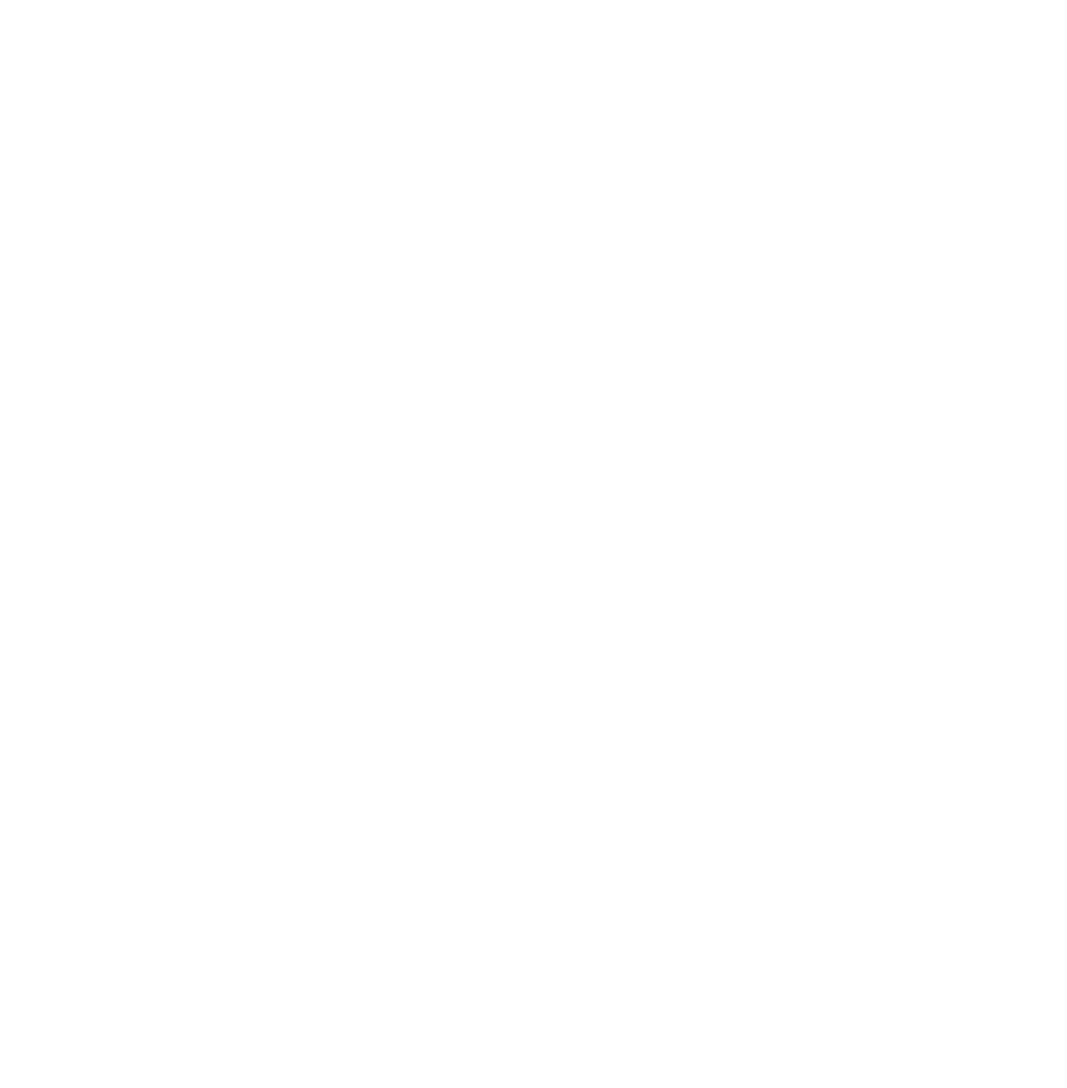
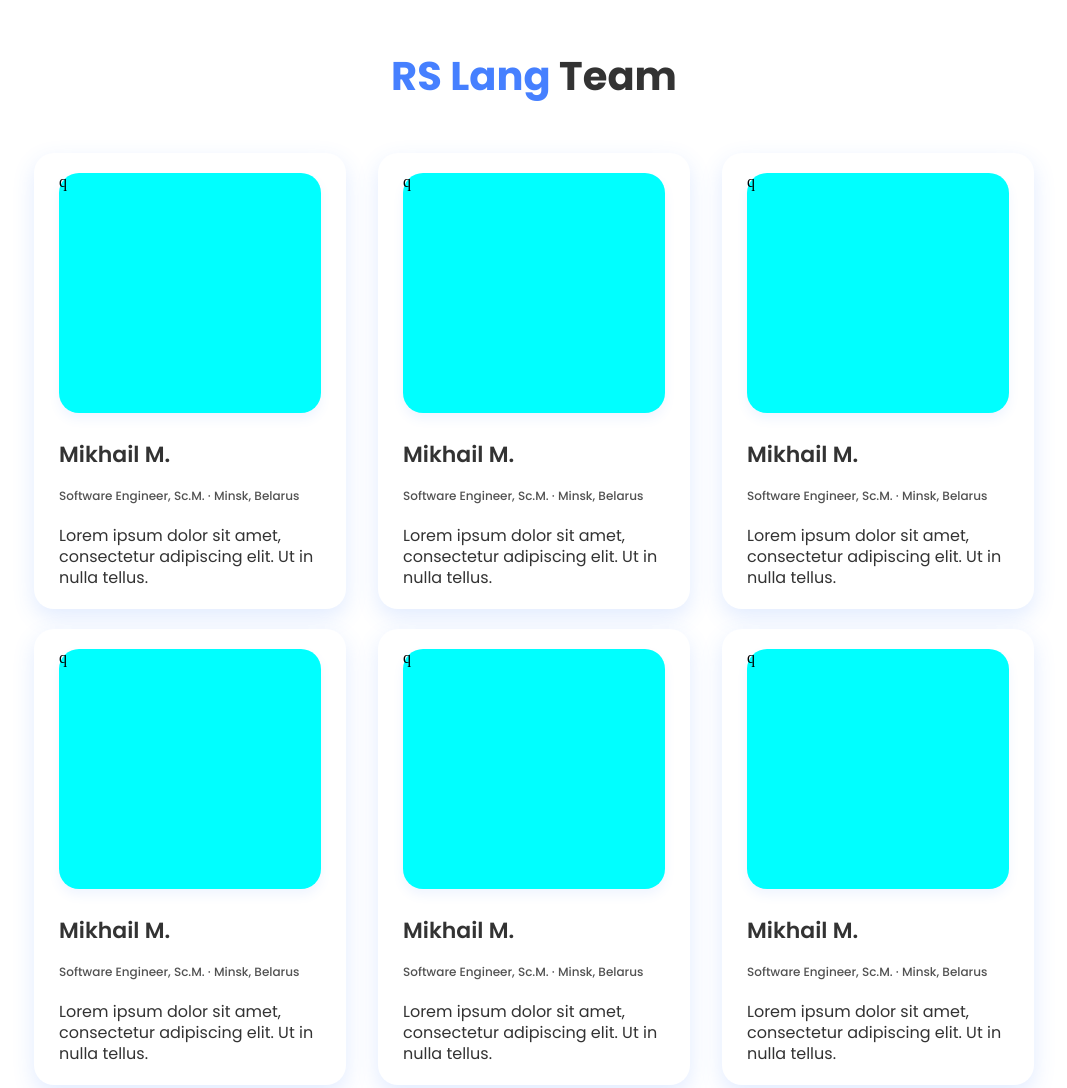
Before and after one commit to MikhailMasny/rslang, a website built with webpack: page src/assets/pages/team.html in a window 1280 px wide. Shown: the top 1088 px of the page, without its empty margins (106-1173 px from the left). Before the commit the page ends 800 px from the top, so only its background shows below. Built offline with nearby package versions, Linux system fonts and the light colour scheme.

Commit message:
feat: add basic template for team page

```diff
--- a/src/assets/css/team.css
+++ b/src/assets/css/team.css
@@ -0,0 +1,121 @@
+@import url('https://fonts.googleapis.com/css2?family=Poppins:wght@100;200;300;400;500;600;700;800;900&display=swap');
+
+* {
+    margin: 0;
+    padding: 0;
+    box-sizing: border-box;
+}
+
+.wrapper {
+    width: 1000px;
+    margin: 0 auto;
+}
+
+.title {
+    text-align: center;
+    font-family: 'Poppins', sans-serif;
+    font-style: normal;
+    font-weight: 700;
+    font-size: 40px;
+    line-height: 53px;
+    color: #333333;
+}
+
+.title__link {
+    color: #4680FF;
+    text-decoration: none;
+}
+
+.title__link:hover {
+    text-decoration: underline;
+}
+
+.title__margin-indent {
+    margin-top: 50px;
+    margin-bottom: 50px;
+}
+
+.cards {
+    display: flex;
+    justify-content: space-between;
+    align-items: center;
+    flex-wrap: wrap;
+}
+
+.card {
+    padding: 20px 25px;
+    width: 312px;
+    height: 456px;
+    background: #FFFFFF;
+    box-shadow: 0px 8px 22px rgba(70, 128, 255, 0.16);
+    border-radius: 20px;
+    display: flex;
+    justify-content: start;
+    align-items: center;
+    flex-direction: column;
+}
+
+.card__margin-indent {
+    margin-bottom: 20px;
+}
+
+.card__image {
+    width: 262px;
+    height: 240px;
+    background-color: aqua;
+    box-shadow: 0px 6px 11px rgba(70, 128, 255, 0.08);
+    border-radius: 20px;
+}
+
+.card__image-indent {
+    margin-bottom: 15px;
+}
+
+.card__name {
+    width: 262px;
+    font-family: 'Poppins', sans-serif;
+    font-style: normal;
+    font-weight: 600;
+    font-size: 22px;
+    line-height: 53px;
+    color: #333333;
+}
+
+.card__info {
+    width: 262px;
+    font-family: 'Poppins', sans-serif;
+    font-style: normal;
+    font-weight: 500;
+    font-size: 12px;
+    line-height: 29px;
+    color: #525252;
+}
+
+.card__info-indent {
+    margin-bottom: 15px;
+}
+
+.card__about {
+    font-family: 'Poppins', sans-serif;
+    font-style: normal;
+    font-weight: normal;
+    font-size: 16px;
+    line-height: 21px;
+    color: #333333;
+}
+
+@media screen and (max-width: 1020px) {
+    .wrapper {
+        width: 650px;
+    }
+}
+
+@media screen and (max-width: 760px) {
+    .wrapper {
+        width: 315px;
+    }
+
+    .cards {
+        justify-content: center;
+    }
+}
--- a/src/assets/pages/team.html
+++ b/src/assets/pages/team.html
@@ -6,6 +6,52 @@
     <title>RS Lang - About team</title>
 </head>
 <body>
-
+    <div class="wrapper">
+        <div class="title title__margin-indent"><a class="title__link" href="index.html">RS Lang</a> Team</div>
+        <div class="cards">
+            <div class="card card__margin-indent">
+                <div class="card__image card__image-indent">q</div>
+                <div class="card__name">Mikhail M.</div>
+                <div class="card__info card__info-indent">Software Engineer, Sc.M. · Minsk, Belarus</div>
+                <div class="card__about">Lorem ipsum dolor sit amet, consectetur adipiscing elit. Ut in nulla tellus.</div>
+            </div>
+            <div class="card card__margin-indent">
+                <div class="card__image card__image-indent">q</div>
+                <div class="card__name">Mikhail M.</div>
+                <div class="card__info card__info-indent">Software Engineer, Sc.M. · Minsk, Belarus</div>
+                <div class="card__about">Lorem ipsum dolor sit amet, consectetur adipiscing elit. Ut in nulla tellus.</div>
+            </div>
+            <div class="card card__margin-indent">
+                <div class="card__image card__image-indent">q</div>
+                <div class="card__name">Mikhail M.</div>
+                <div class="card__info card__info-indent">Software Engineer, Sc.M. · Minsk, Belarus</div>
+                <div class="card__about">Lorem ipsum dolor sit amet, consectetur adipiscing elit. Ut in nulla tellus.</div>
+            </div>
+            <div class="card card__margin-indent">
+                <div class="card__image card__image-indent">q</div>
+                <div class="card__name">Mikhail M.</div>
+                <div class="card__info card__info-indent">Software Engineer, Sc.M. · Minsk, Belarus</div>
+                <div class="card__about">Lorem ipsum dolor sit amet, consectetur adipiscing elit. Ut in nulla tellus.</div>
+            </div>
+            <div class="card card__margin-indent">
+                <div class="card__image card__image-indent">q</div>
+                <div class="card__name">Mikhail M.</div>
+                <div class="card__info card__info-indent">Software Engineer, Sc.M. · Minsk, Belarus</div>
+                <div class="card__about">Lorem ipsum dolor sit amet, consectetur adipiscing elit. Ut in nulla tellus.</div>
+            </div>
+            <div class="card card__margin-indent">
+                <div class="card__image card__image-indent">q</div>
+                <div class="card__name">Mikhail M.</div>
+                <div class="card__info card__info-indent">Software Engineer, Sc.M. · Minsk, Belarus</div>
+                <div class="card__about">Lorem ipsum dolor sit amet, consectetur adipiscing elit. Ut in nulla tellus.</div>
+            </div>
+            <div class="card card__margin-indent">
+                <div class="card__image card__image-indent">q</div>
+                <div class="card__name">Mikhail M.</div>
+                <div class="card__info card__info-indent">Software Engineer, Sc.M. · Minsk, Belarus</div>
+                <div class="card__about">Lorem ipsum dolor sit amet, consectetur adipiscing elit. Ut in nulla tellus.</div>
+            </div>
+        </div>
+    </div>
 </body>
 </html>
```
